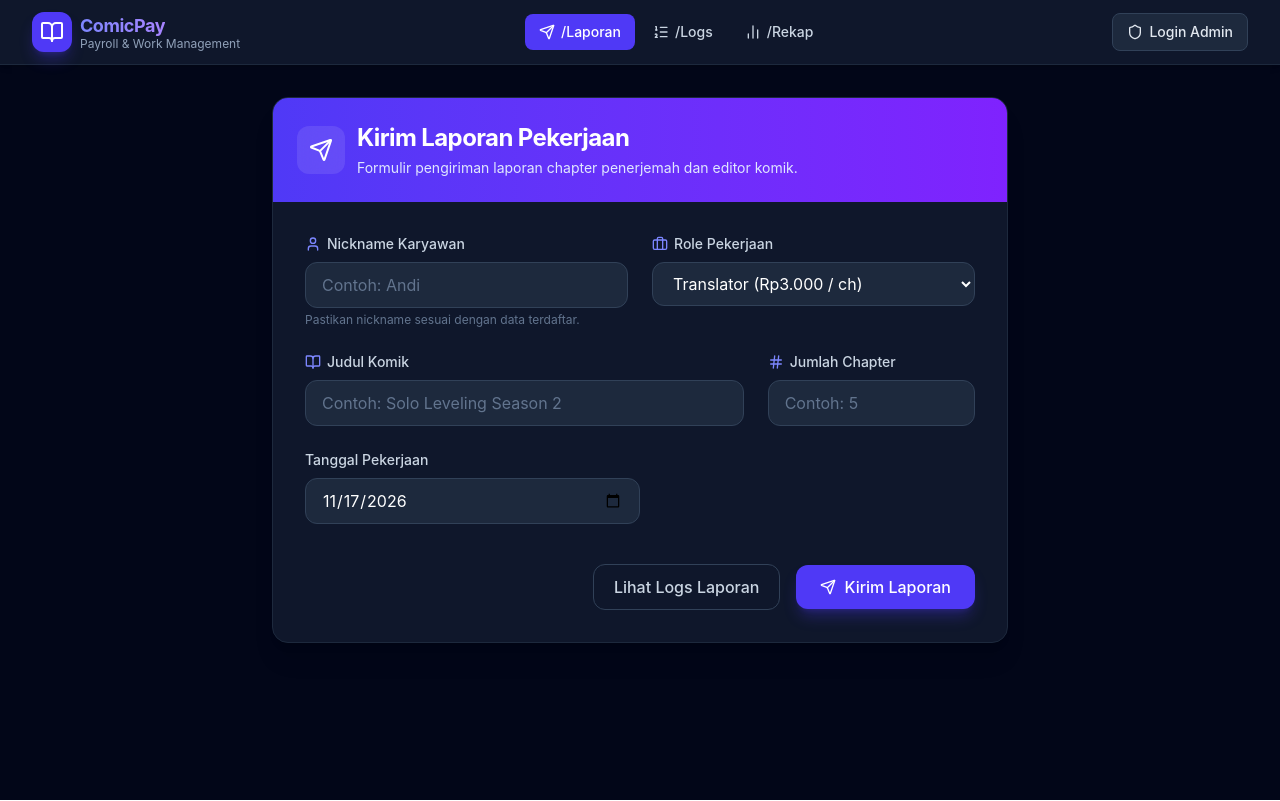
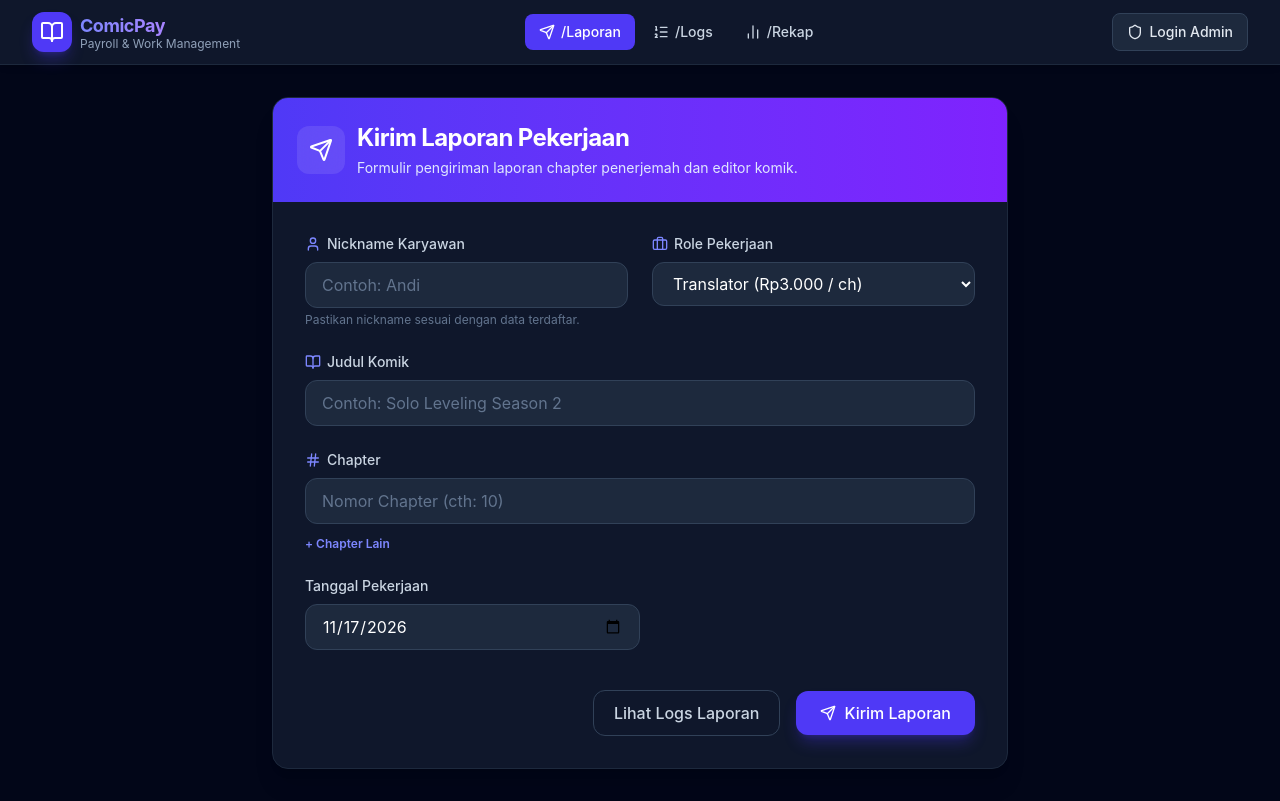
Before and after one commit to secondfgt31-stack/rekap, a React (Vite) app: page / in a window 1280 px wide. Built offline with nearby package versions, Linux system fonts and the light colour scheme; no server answers.

Commit message:
feat: allow multiple chapter entries in reports
Enable users to submit multiple chapters per report by replacing the single chapter field with a dynamic array. Also improves the verification modal logic in admin dashboard and updates documentation.

```diff
--- a/src/pages/PublicLaporan.tsx
+++ b/src/pages/PublicLaporan.tsx
@@ -6,11 +6,27 @@ export const PublicLaporan: React.FC<{ onNavigate: (tab: string) => void }> = ({
   const [nickname, setNickname] = useState('');
   const [role, setRole] = useState<Role>('Translator');
   const [title, setTitle] = useState('');
-  const [chapter, setChapter] = useState('');
+  const [chapters, setChapters] = useState<string[]>(['']);
   const [workDate, setWorkDate] = useState(() => new Date().toISOString().split('T')[0]);
   const [loading, setLoading] = useState(false);
   const [successMessage, setSuccessMessage] = useState('');
   const [errorMessage, setErrorMessage] = useState('');
+
+  const handleChapterChange = (index: number, value: string) => {
+    const newChapters = [...chapters];
+    newChapters[index] = value;
+    setChapters(newChapters);
+  };
+
+  const addChapterField = () => {
+    setChapters([...chapters, '']);
+  };
+
+  const removeChapterField = (index: number) => {
+    if (chapters.length === 1) return;
+    const newChapters = chapters.filter((_, i) => i !== index);
+    setChapters(newChapters);
+  };
 
   const handleSubmit = async (e: React.FormEvent) => {
     e.preventDefault();
@@ -19,6 +35,12 @@ export const PublicLaporan: React.FC<{ onNavigate: (tab: string) => void }> = ({
     setErrorMessage('');
 
     try {
+      const validChapters = chapters.map(c => Number(c)).filter(c => !isNaN(c) && c > 0);
+      if (validChapters.length === 0) {
+        throw new Error('Masukkan setidaknya satu nomor chapter yang valid');
+      }
+
+      for (const ch of validChapters) {
         const res = await fetch('/api/work-logs', {
           method: 'POST',
           headers: { 'Content-Type': 'application/json' },
@@ -26,23 +48,19 @@ export const PublicLaporan: React.FC<{ onNavigate: (tab: string) => void }> = ({
             nickname,
             role,
             title,
-          chapter: Number(chapter),
+            chapter: ch,
             work_date: workDate
           })
         });
 
         const data = await res.json();
         if (!res.ok) throw new Error(data.error || 'Gagal mengirim laporan');
-
-      if (data.status === 'PENDING_REVIEW') {
-        setSuccessMessage('Laporan berhasil dikirim! Namun nickname Anda tidak terdaftar persis di sistem dan ditandai untuk verifikasi admin (Pending Review).');
-      } else {
-        setSuccessMessage('Laporan pekerjaan berhasil dikirim, tercatat di database, dan notifikasi dikirim ke Discord!');
       }
 
+      setSuccessMessage('Laporan pekerjaan berhasil dikirim!');
       setNickname('');
       setTitle('');
-      setChapter('');
+      setChapters(['']);
     } catch (err: any) {
       setErrorMessage(err.message || 'Terjadi kesalahan sistem');
     } finally {
@@ -116,8 +134,7 @@ export const PublicLaporan: React.FC<{ onNavigate: (tab: string) => void }> = ({
             </div>
           </div>
 
-          <div className="grid grid-cols-1 sm:grid-cols-3 gap-6">
-            <div className="sm:col-span-2">
+          <div>
             <label className="block text-sm font-medium text-slate-300 mb-2 flex items-center space-x-1.5">
               <BookOpen className="w-4 h-4 text-indigo-400" />
               <span>Judul Komik</span>
@@ -135,18 +152,40 @@ export const PublicLaporan: React.FC<{ onNavigate: (tab: string) => void }> = ({
           <div>
             <label className="block text-sm font-medium text-slate-300 mb-2 flex items-center space-x-1.5">
               <Hash className="w-4 h-4 text-indigo-400" />
-                <span>Jumlah Chapter</span>
+              <span>Chapter</span>
             </label>
+            <div className="space-y-3">
+              {chapters.map((ch, idx) => (
+                <div key={idx} className="flex items-center space-x-2">
                   <input
                     type="number"
                     min="1"
                     required
-                value={chapter}
-                onChange={(e) => setChapter(e.target.value)}
-                placeholder="Contoh: 5"
-                className="w-full bg-slate-800 border border-slate-700 rounded-xl px-4 py-2.5 text-white placeholder-slate-500 focus:outline-none focus:border-indigo-500 transition-colors"
+                    value={ch}
+                    onChange={(e) => handleChapterChange(idx, e.target.value)}
+                    placeholder={`Nomor Chapter (cth: ${10 + idx})`}
+                    className="flex-1 bg-slate-800 border border-slate-700 rounded-xl px-4 py-2.5 text-white placeholder-slate-500 focus:outline-none focus:border-indigo-500 transition-colors"
                   />
+                  {chapters.length > 1 && (
+                    <button
+                      type="button"
+                      onClick={() => removeChapterField(idx)}
+                      className="p-2.5 rounded-xl bg-red-500/10 hover:bg-red-500/20 text-red-400 transition-colors"
+                      title="Hapus Chapter"
+                    >
+                      ✕
+                    </button>
+                  )}
                 </div>
+              ))}
+            </div>
+            <button
+              type="button"
+              onClick={addChapterField}
+              className="mt-3 text-xs font-semibold text-indigo-400 hover:text-indigo-300 flex items-center space-x-1 transition-colors"
+            >
+              <span>+ Chapter Lain</span>
+            </button>
           </div>
 
           <div>
--- a/src/pages/admin/AdminWorkLogs.tsx
+++ b/src/pages/admin/AdminWorkLogs.tsx
@@ -41,8 +41,13 @@ export const AdminWorkLogs: React.FC = () => {
 
   const handleOpenVerify = (log: WorkLog) => {
     setSelectedLog(log);
-    setActionType('match');
-    setTargetEmployeeId(employees[0]?.id || '');
+    if (employees.length === 0) {
+      setActionType('register');
+      setTargetEmployeeId('');
+    } else {
+      setActionType('match');
+      setTargetEmployeeId(employees[0].id);
+    }
     setNewNickname(log.nickname_input);
     setVerifyModalOpen(true);
   };
```
Also changed, not shown: 1 other file (tests, documents, lock files or other folders). Lines whose indentation alone changed are shown as unchanged.
